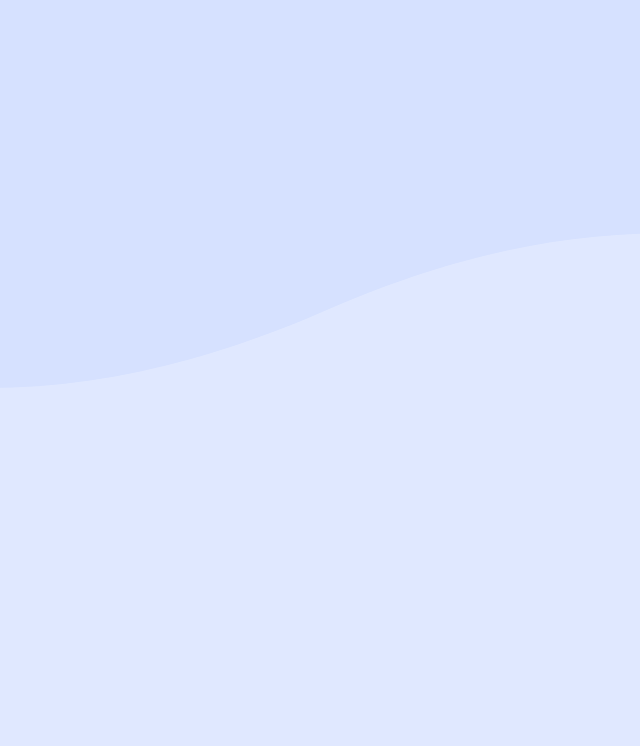
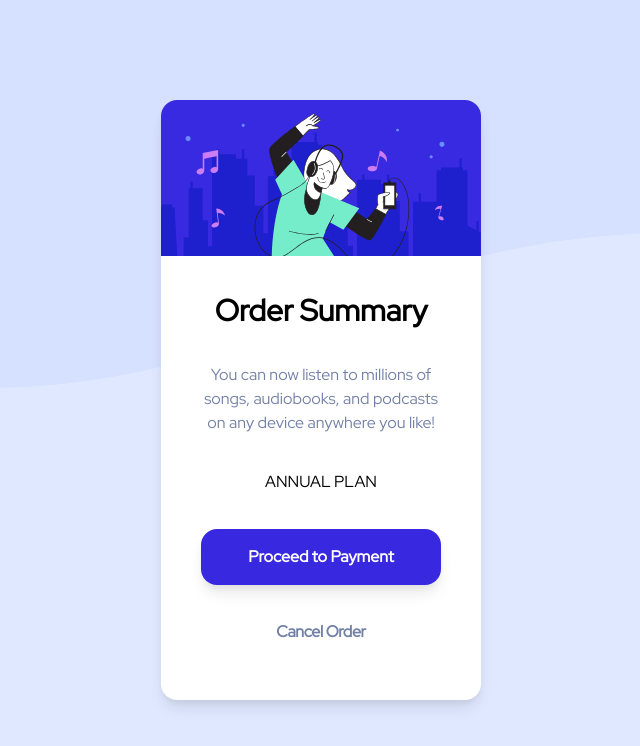
Before and after one commit to MikevPeeren/order-summary-component, a Next.js app: page / in a window 1280 px wide. Shown: the top 746 px of the page, without its empty margins (319-959 px from the left). Built offline with nearby package versions, Linux system fonts and the light colour scheme.

Commit message:
:sparkles: Created Ordercomponent

```diff
--- a/pages/index.tsx
+++ b/pages/index.tsx
@@ -1,6 +1,7 @@
 import type { NextPage } from "next";
 import Head from "next/head";
 import Image from "next/image";
+import OrderComponent from "../src/components/OrderComponent";
 
 const Home: NextPage = () => {
   return (
@@ -11,8 +12,10 @@ const Home: NextPage = () => {
         <link rel="icon" href="/favicon-32x32.png" />
       </Head>
 
-      <main className="">
-        <div></div>
+      <main>
+        <div className="h-screen w-screen flex items-center justify-center z-10">
+          <OrderComponent />
+        </div>
       </main>
 
       <footer></footer>
--- /dev/null
+++ b/src/components/OrderComponent.tsx
@@ -0,0 +1,35 @@
+import Image from "next/image";
+
+import ILLUSTRATION_HERO from "../../public/illustration-hero.svg";
+
+const OrderComponent = () => {
+  return (
+    <div className="h-3/4 w-1/4 bg-white flex flex-col items-center justify-between text-center rounded-2xl pb-14 shadow-lg">
+      <Image
+        className="object-top rounded-t-2xl"
+        src={ILLUSTRATION_HERO}
+        alt="Illustration of Hero"
+      />
+      <h1 className="text-3xl font-black">Order Summary</h1>
+      <h2 className="w-3/4 font-medium text-neutral-desaturated-blue">
+        You can now listen to millions of songs, audiobooks, and podcasts on any
+        device anywhere you like!
+      </h2>
+      <div>ANNUAL PLAN</div>
+      <button
+        className="w-3/4 bg-primary-bright-blue hover:neutral-dark-blue text-white font-bold py-4 px-4 rounded-2xl shadow-lg"
+        type="button"
+      >
+        Proceed to Payment
+      </button>
+      <a
+        className="font-bold hover:font-black text-neutral-desaturated-blue tracking-tight drop-shadow-lg"
+        href="#"
+      >
+        Cancel Order
+      </a>
+    </div>
+  );
+};
+
+export default OrderComponent;
--- a/styles/globals.scss
+++ b/styles/globals.scss
@@ -7,7 +7,7 @@ body {
   padding: 0;
   margin: 0;
   font-family: "Red Hat Display", sans-serif;
-  font-size: 16px;
+  @apply text-base;
   @apply bg-primary-pale-blue;
 
   @media screen and (max-width: 768px) {
@@ -15,12 +15,14 @@ body {
     background-repeat: no-repeat, repeat;
     background-size: cover;
     width: 100%;
+    height: 100%;
+    z-index: 0;
   }
 
   @media screen and (min-width: 768px) {
     background-image: url("../public/pattern-background-desktop.svg");
     background-repeat: no-repeat, repeat;
-    background-size: cover;
-    width: 100%;
+    background-size: 100%;
+    z-index: 0;
   }
 }
```
